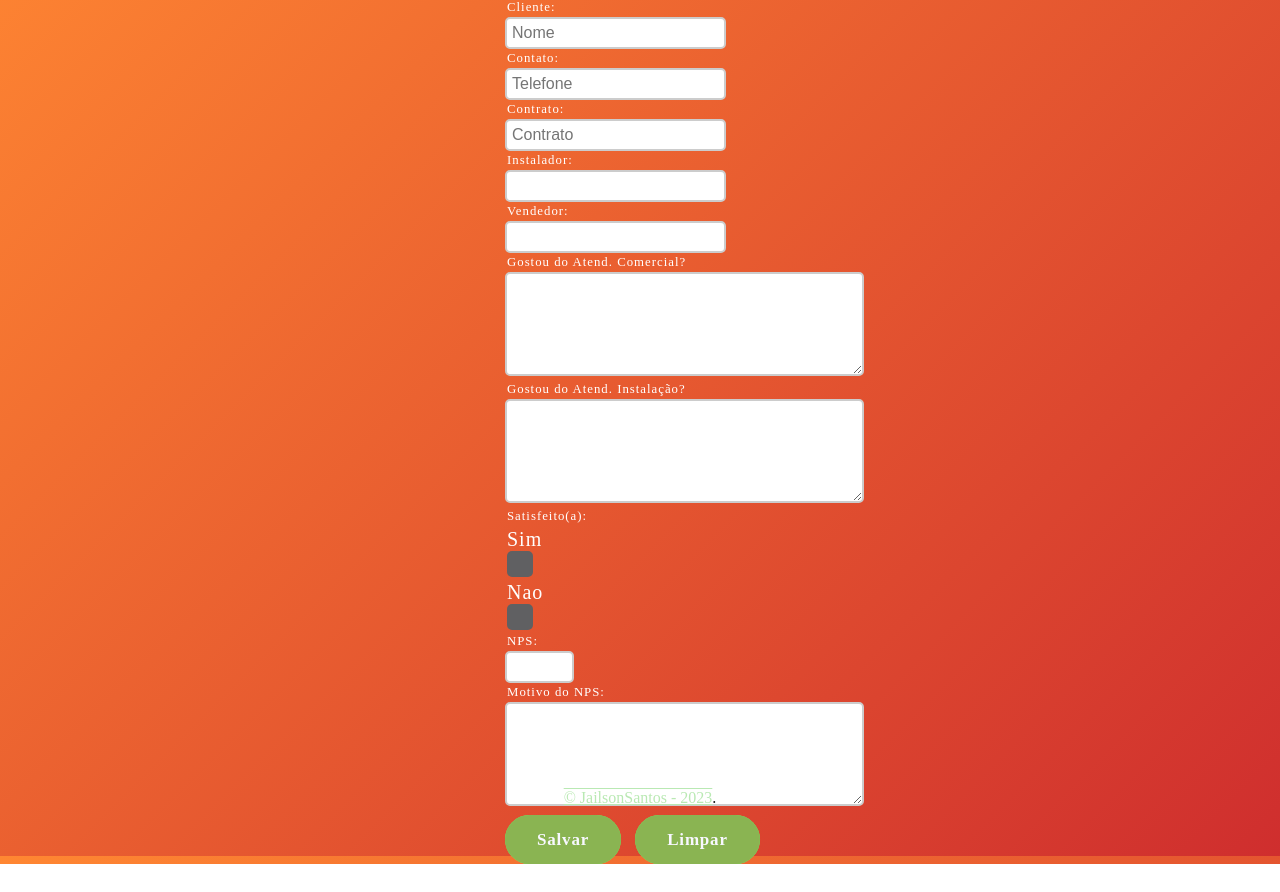
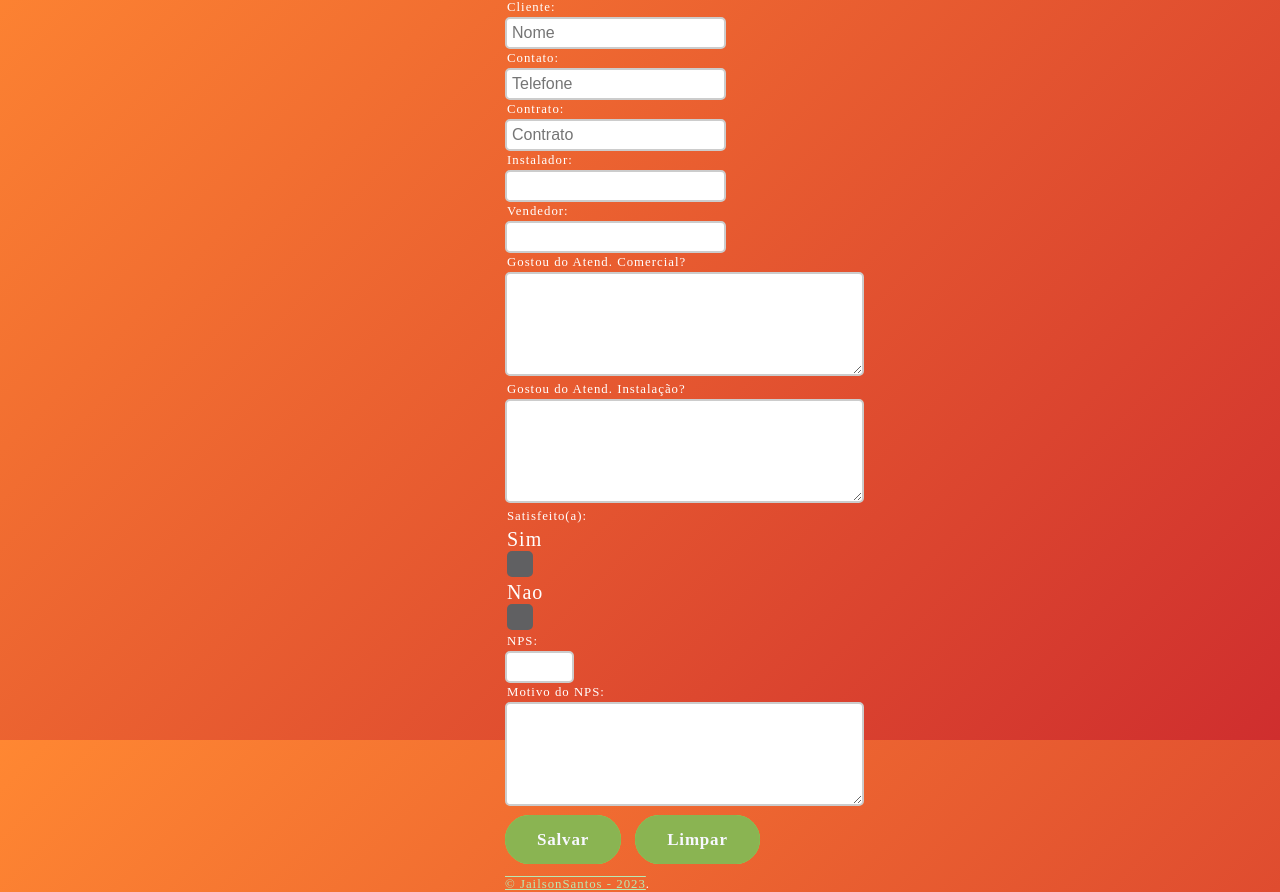
Before and after one commit to JailsonFSantos/OnBoarding, a plain HTML site: page index.html in a window 1280 px wide. Shown: the part 130-1022 px from the top of the page. Before the commit the page ends 994 px from the top, so only its background shows below. Drawn offline with Linux system fonts and the light colour scheme.

Commit message:
removendo footer

```diff
--- a/index.html
+++ b/index.html
@@ -78,17 +78,15 @@
 
         <button type="submit"><span>Salvar</span></button>
         <button type="reset"><span>Limpar</span></button>
+        <p>
+          <a
+            href="https://www.linkedin.com/in/jailson-santos-149202234/"
+            target="_blank"
+            >&copy JailsonSantos - 2023</a
+          >.
+        </p>
       </form>
     </div>
-    <footer>
-      <p>
-        <a
-          href="https://www.linkedin.com/in/jailson-santos-149202234/"
-          target="_blank"
-          >&copy JailsonSantos - 2023</a
-        >.
-      </p>
-    </footer>
 
     <script src="script.js"></script>
   </body>
--- a/stylesheet.css
+++ b/stylesheet.css
@@ -198,14 +198,6 @@ button:hover::before {
   transform: translate3d(100%, 0, 0);
 }
 
-footer {
-  color: #0f0f0f;
-  width: 100%;
-  height: 100px;
-  text-align: center;
-  line-height: 100px;
-}
-
 a:link,
 a:visited {
   text-decoration: underline overline;
```
